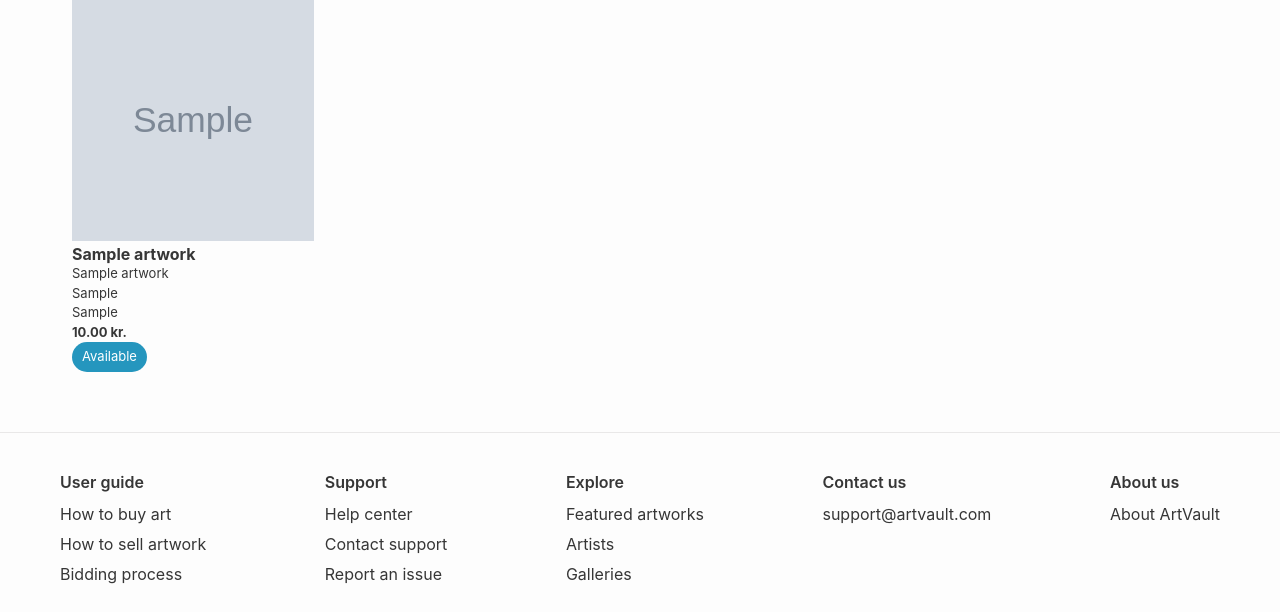
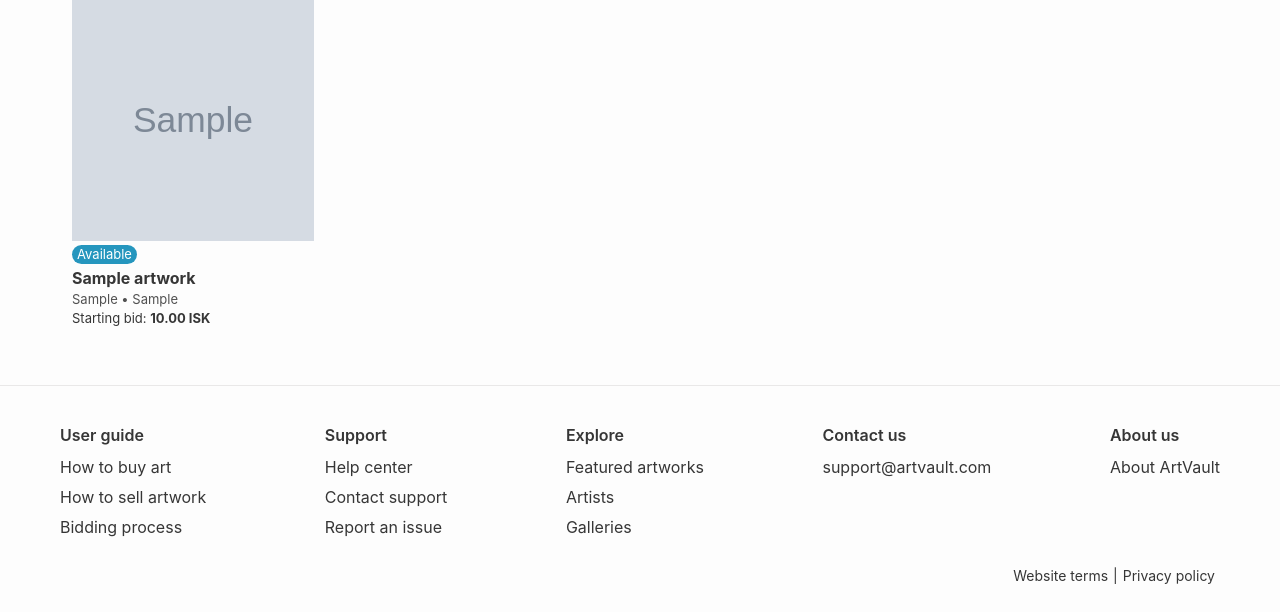
Before and after one commit to katrinlif95/T-220-VLN2-Group-25, a Django app: page /artworks/ in a window 1280 px wide. Shown: the part 209-821 px from the top of the page. After the commit the page ends 793 px from the top, so only its background shows below. Run offline with Django 5.2, Linux system fonts and the light colour scheme; tables that the repository leaves empty hold one stand-in row (values such as "Sample post"); grey boxes marked "Sample" are stand-in pictures.

Commit message:
breytti artwork cardi og fleira

```diff
--- a/static/css/main.css
+++ b/static/css/main.css
@@ -436,18 +436,19 @@ h1 {
     font-size: 16px;
     font-weight: 700;
     margin: 0;
+    margin-top: 5px;
+    margin-bottom: 5px;
 }
 
 .artwork-card p {
     font-size: 13px;
     margin: 0;
-    /*color: var(--text-secondary-color); muna að eyða þessu út ef ég sé að það hefur engin áhrif (yfirskrifar status-bagde lit) */
-
+    line-height: 1;
 }
 
 .artwork-card strong {
     display: block;
-    margin-top: 2px
+    margin-top: 2px;
 }
 
 .artwork-title a {
@@ -465,7 +466,7 @@ h1 {
     width: fit-content;
     color: white;
     font-size: 11px;
-    padding: 5px 10px;
+    padding: 3px 5px;
     border-radius: 999px;
 }
 
@@ -764,3 +830,55 @@ h1 {
 .sign-in-btn {
     white-space: nowrap;
 }
+
+
+
+
+
+
+
+
+
+
+
+
+
+/**//**/
+.artwork-meta {
+    display: flex;
+    gap: 6px;
+    font-size: 14px;
+    color: var(--text-secondary-color);
+}
+
+.artwork-meta p {
+    margin: 0;
+}
+
+.artwork-price-info {
+    margin-top: 6px;
+}
+
+.starting-price,
+.current-price {
+    margin: 0;
+}
+
+.starting-price p {
+    font-size: 20px;
+}
+
+.starting-price span,
+.current-price span {
+    font-weight: 400;
+}
+
+.current-price {
+    font-weight: 700;
+    margin-top: 2px;
+}
+
+.starting-price strong,
+.current-price strong {
+    display: inline;
+}
--- a/templates/artwork/artworks.html
+++ b/templates/artwork/artworks.html
@@ -79,25 +79,37 @@
                 {% endwith %}
             </a>
 
+            {% if art.status == "sold" %}
+                <p class="status-badge sold">Sold</p>
+            {% else %}
+                <p class="status-badge available">Available</p>
+            {% endif %}
             <h2 class="artwork-title">
                 <a href="{% url 'artwork-detail' art.id %}">
                     {{ art.title }}
                 </a>
             </h2>
 
-            <p>{{ art.artist_name }}</p>
-            <p>{{ art.medium }}</p>
-            <p>{{ art.dimensions }}</p>
+            <div class="artwork-meta">
+                <p>{{ art.medium }} • {{ art.dimensions }}</p>
 
-            <p class="artwork-price">
-                {{ art.starting_price }} kr.
-            </p>
+            </div>
 
-            {% if art.status == "sold" %}
-                <p class="status-badge sold">Sold</p>
-            {% else %}
-                <p class="status-badge available">Available</p>
-            {% endif %}
+            <div class="artwork-price-info">
+
+                <p class="starting-price">
+                    <span>Starting bid:</span>
+                    <strong>{{ art.starting_price }} ISK</strong>
+                </p>
+
+                {% if art.current_bid %}
+                    <p class="current-price">
+                        <span>Current bid:</span>
+                        <strong>{{ art.current_price }} ISK</strong>
+                    </p>
+                {% endif %}
+
+            </div>
 
         </article>
     {% endfor %}
```
Also changed, not shown: other parts of static/css/main.css (+65 -0 lines), templates/artwork/artwork_detail.html (+0 -53 lines).
